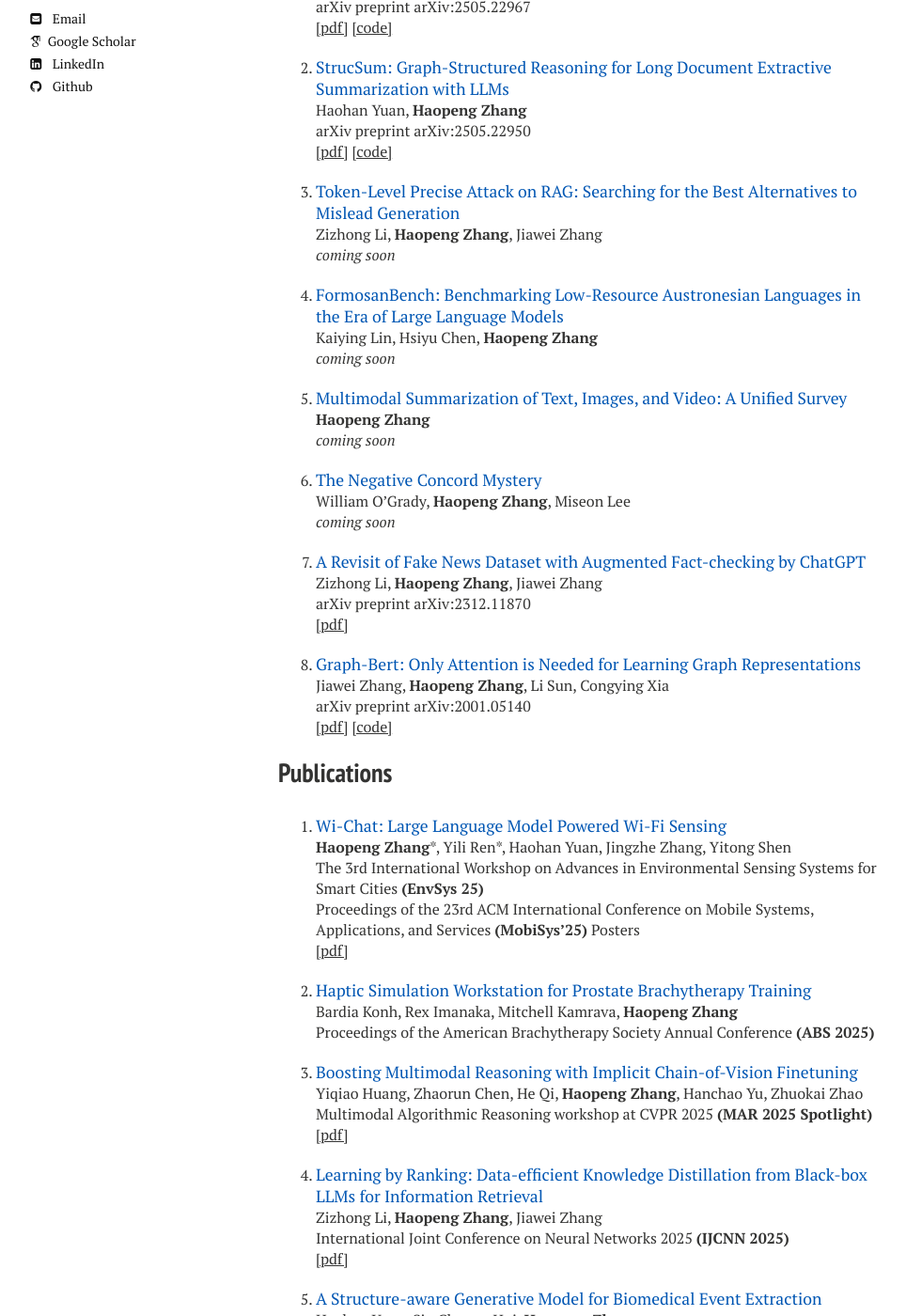
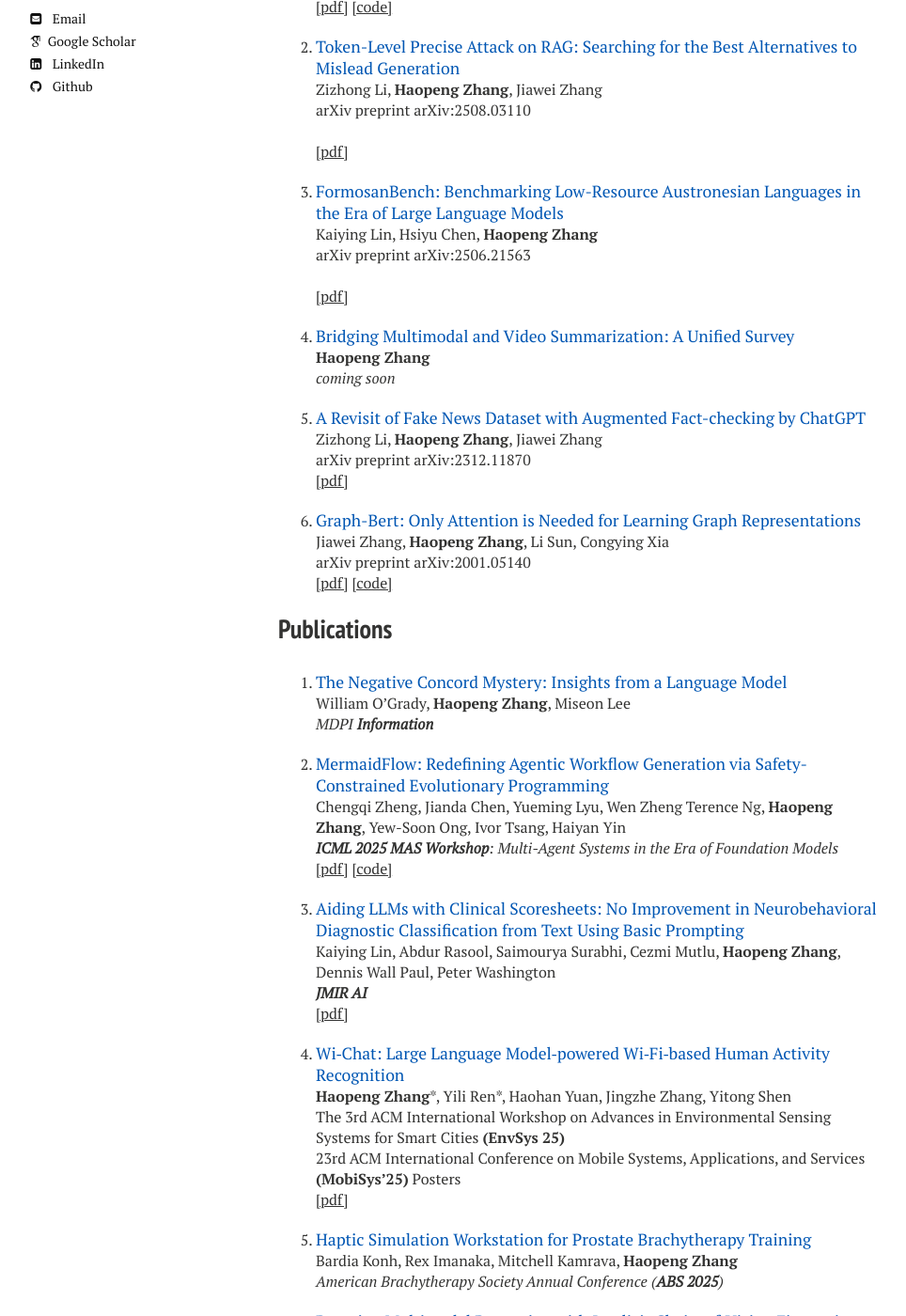
Before and after one commit to hpzhang94/hpzhang94.github.io, a Jekyll site: the page built from research.md, in a window 1280 px wide and 1400 px high, scrolled down 422 px. Shown: the whole window at 94% size, without its empty margins (24-988 px from the left). Built offline with Jekyll 4.4.1, drawn with Linux system fonts in a browser that asks for light colours; nearby versions of some CDN libraries; some web fonts are replaced; some of the changed text lies outside the part shown.

Commit message:
update 081925

```diff
--- a/research.md
+++ b/research.md
@@ -25,13 +25,6 @@ title: Publications
 <ol>
 
 <li>
-<span class="paper-title">MermaidFlow: Redefining Agentic Workflow Generation via Safety-Constrained Evolutionary Programming</span>
-<br>Chengqi Zheng, Jianda Chen, Yueming Lyu, Wen Zheng Terence Ng, <b>Haopeng Zhang</b>, Yew-Soon Ong, Ivor Tsang, Haiyan Yin
-<br>arXiv preprint arXiv:2505.22967
-<br><a href="https://arxiv.org/abs/2505.22967" target="_blank">[pdf]</a> <a href="https://github.com/chengqiArchy/MermaidFlow" target="_blank">[code]</a>
-</li>
-
-<li>
 <span class="paper-title">StrucSum: Graph-Structured Reasoning for Long Document Extractive Summarization with LLMs</span>
 <br>Haohan Yuan, <b>Haopeng Zhang</b>
 <br>arXiv preprint arXiv:2505.22950
@@ -41,26 +34,23 @@ title: Publications
 <li>
 <span class="paper-title">Token-Level Precise Attack on RAG: Searching for the Best Alternatives to Mislead Generation</span>
 <br>Zizhong Li, <b>Haopeng Zhang</b>, Jiawei Zhang
-<br><i>coming soon</i>
+<br>arXiv preprint arXiv:2508.03110
+<br><br><a href="https://arxiv.org/abs/2508.03110" target="_blank">[pdf]</a>
 </li>
 
 <li>
 <span class="paper-title">FormosanBench: Benchmarking Low-Resource Austronesian Languages in the Era of Large Language Models</span>
 <br>Kaiying Lin, Hsiyu Chen, <b>Haopeng Zhang</b>
-<br><i>coming soon</i>
+<br>arXiv preprint arXiv:2506.21563
+<br><br><a href="https://arxiv.org/abs/2506.21563" target="_blank">[pdf]</a>
 </li>
 
 <li>
-<span class="paper-title">Multimodal Summarization of Text, Images, and Video: A Unified Survey</span>
+<span class="paper-title">Bridging Multimodal and Video Summarization: A Unified Survey</span>
 <br><b>Haopeng Zhang</b>
 <br><i>coming soon</i>
 </li>
 
-<li>
-<span class="paper-title">The Negative Concord Mystery</span>
-<br>William O’Grady, <b>Haopeng Zhang</b>, Miseon Lee
-<br><i>coming soon</i>
-</li>
 
 <li>
 <span class="paper-title">A Revisit of Fake News Dataset with Augmented Fact-checking by ChatGPT</span>
@@ -83,30 +73,52 @@ title: Publications
 <ol>
 
 <li>
-<span class="paper-title">Wi-Chat: Large Language Model Powered Wi-Fi Sensing</span>
+  <span class="paper-title">The Negative Concord Mystery: Insights from a Language Model</span>
+  <br>William O’Grady, <b>Haopeng Zhang</b>, Miseon Lee
+  <br><i>MDPI <b>Information</b></i>
+</li>
+
+
+<li>
+  <span class="paper-title">MermaidFlow: Redefining Agentic Workflow Generation via Safety-Constrained Evolutionary Programming</span>
+  <br>Chengqi Zheng, Jianda Chen, Yueming Lyu, Wen Zheng Terence Ng, <b>Haopeng Zhang</b>, Yew-Soon Ong, Ivor Tsang, Haiyan Yin
+  <br><i><b>ICML 2025 MAS Workshop</b>: Multi-Agent Systems in the Era of Foundation Models</i>
+  <br><a href="https://arxiv.org/abs/2505.22967" target="_blank">[pdf]</a> <a href="https://github.com/chengqiArchy/MermaidFlow" target="_blank">[code]</a>
+</li>
+
+<li>
+  <span class="paper-title">Aiding LLMs with Clinical Scoresheets: No Improvement in Neurobehavioral Diagnostic Classification from Text Using Basic Prompting</span>
+  <br>Kaiying Lin, Abdur Rasool, Saimourya Surabhi, Cezmi Mutlu, <b>Haopeng Zhang</b>, Dennis Wall Paul, Peter Washington
+  <br><i><b>JMIR AI</b></i>
+  <br><a href="https://preprints.jmir.org/preprint/75030" target="_blank">[pdf]</a>
+</li>
+
+
+<li>
+<span class="paper-title">Wi‑Chat: Large Language Model‑powered Wi‑Fi‑based Human Activity Recognition</span>
 <br><b>Haopeng Zhang</b>*, Yili Ren*, Haohan Yuan, Jingzhe Zhang, Yitong Shen
-<br>The 3rd International Workshop on Advances in Environmental Sensing Systems for Smart Cities <b>(EnvSys 25)</b>
-<br>Proceedings of the 23rd ACM International Conference on Mobile Systems, Applications, and Services <b>(MobiSys’25)</b> Posters
+<br>The 3rd ACM International Workshop on Advances in Environmental Sensing Systems for Smart Cities <b>(EnvSys 25)</b>
+<br>23rd ACM International Conference on Mobile Systems, Applications, and Services <b>(MobiSys’25)</b> Posters
 <br><a href="https://arxiv.org/abs/2502.12421" target="_blank">[pdf]</a>
 </li>
 
 <li>
-<span class="paper-title">Haptic Simulation Workstation for Prostate Brachytherapy Training</span>
-<br>Bardia Konh, Rex Imanaka, Mitchell Kamrava, <b>Haopeng Zhang</b>
-<br>Proceedings of the American Brachytherapy Society Annual Conference <b>(ABS 2025)</b>
+  <span class="paper-title">Haptic Simulation Workstation for Prostate Brachytherapy Training</span>
+  <br>Bardia Konh, Rex Imanaka, Mitchell Kamrava, <b>Haopeng Zhang</b>
+  <br><i>American Brachytherapy Society Annual Conference (<b>ABS 2025</b>)</i>
 </li>
 
 <li>
 <span class="paper-title">Boosting Multimodal Reasoning with Implicit Chain-of-Vision Finetuning</span>
 <br>Yiqiao Huang, Zhaorun Chen, He Qi, <b>Haopeng Zhang</b>, Hanchao Yu, Zhuokai Zhao
-<br>Multimodal Algorithmic Reasoning workshop at CVPR 2025 <b>(MAR 2025 Spotlight)</b>
-<br><a href="https://drive.google.com/file/d/10rZay5F5rmeMAqmSiELADv2ChUJPkW_K/view" target="_blank">[pdf]</a>
+<br><i>Multimodal Algorithmic Reasoning workshop at CVPR 2025 <b>(MAR 2025 Spotlight)</b></i>
+<br><a href="https://openaccess.thecvf.com/content/CVPR2025W/MAR/papers/Huang_Autonomous_Multimodal_Reasoning_via_Implicit_Chain-of-Vision_CVPRW_2025_paper.pdf" target="_blank">[pdf]</a>
 </li>
 
 <li>
 <span class="paper-title">Learning by Ranking: Data-efficient Knowledge Distillation from Black-box LLMs for Information Retrieval</span>
 <br>Zizhong Li, <b>Haopeng Zhang</b>, Jiawei Zhang
-<br>International Joint Conference on Neural Networks 2025 <b>(IJCNN 2025)</b>
+<br><i>International Joint Conference on Neural Networks 2025 <b>(IJCNN 2025)</b></i>
 <br><a href="https://arxiv.org/abs/2406.12169" target="_blank">[pdf]</a>
 </li>
 
```
